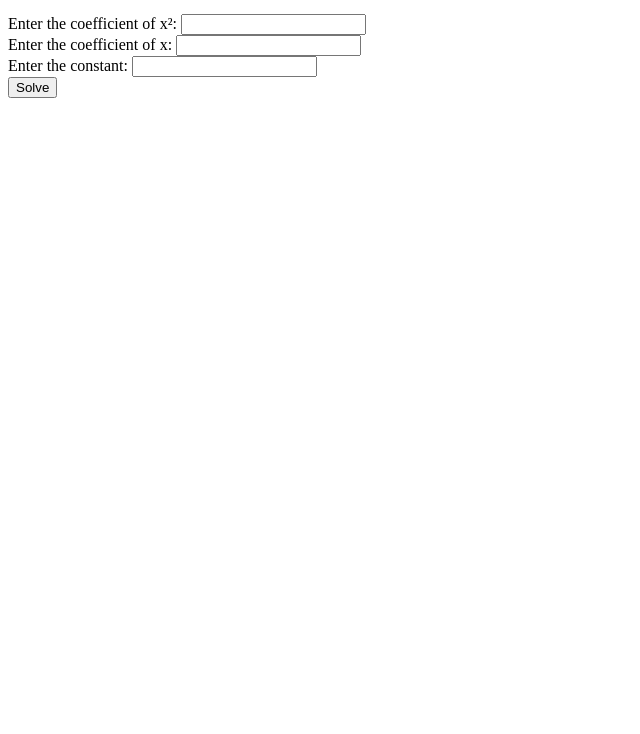
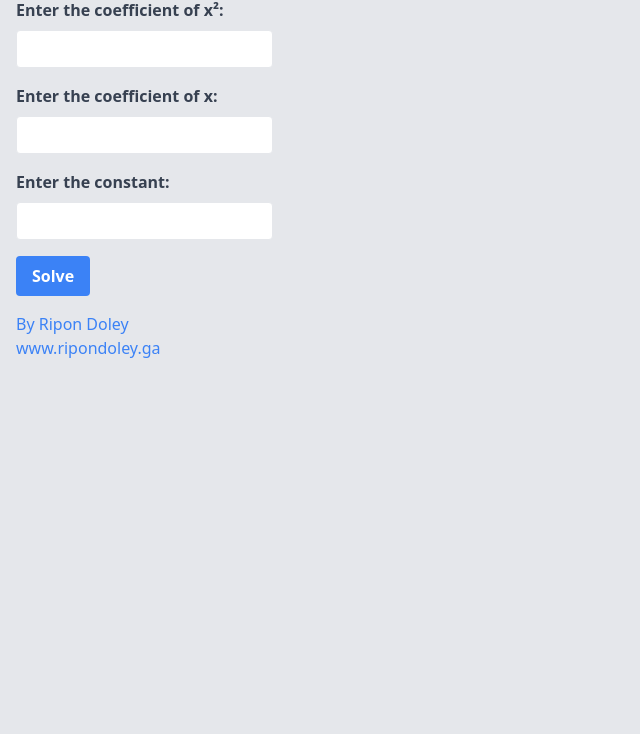
Before and after one commit to ripon-2004/Algebraic-Quadratic-Equation-Solver-, a plain HTML site: page index.html in a window 1280 px wide. Shown: the part 66-800 px from the top of the page, without its empty margins (0-640 px from the left). Drawn offline with nearby package versions, Linux system fonts and the light colour scheme.

Commit message:
Update index.html

```diff
--- a/index.html
+++ b/index.html
@@ -3,29 +3,32 @@
   <head>
     <title>Algebraic Quadratic Equation Solver</title>
     <script src="https://ajax.googleapis.com/ajax/libs/jquery/3.6.0/jquery.min.js"></script>
+    <link href="https://unpkg.com/tailwindcss@2.2.14/dist/tailwind.min.css" rel="stylesheet">
   </head>
-  <body>
-    <h1>Algebraic Quadratic Equation Solver</h1>
-    <form id="equation-form">
-      <div class="form-group">
-        <label for="a">Enter the coefficient of x²:</label>
-        <input type="text" class="form-control" id="a">
+  <body class="bg-gray-200 py-4">
+    <div class="container mx-auto px-4">
+      <h1 class="text-2xl font-bold mb-4">Algebraic Quadratic Equation Solver</h1>
+      <form id="equation-form" class="mb-4">
+        <div class="mb-4">
+          <label class="block text-gray-700 font-bold mb-2" for="a">Enter the coefficient of x²:</label>
+          <input type="text" class="border rounded py-2 px-3 text-gray-700 leading-tight focus:outline-none focus:shadow-outline" id="a" required>
         </div>
-      <div class="form-group">
-        <label for="b">Enter the coefficient of x:</label>
-        <input type="text" class="form-control" id="b">
+        <div class="mb-4">
+          <label class="block text-gray-700 font-bold mb-2" for="b">Enter the coefficient of x:</label>
+          <input type="text" class="border rounded py-2 px-3 text-gray-700 leading-tight focus:outline-none focus:shadow-outline" id="b" required>
         </div>
-      <div class="form-group">
-        <label for="c">Enter the constant:</label>
-        <input type="text" class="form-control" id="c">
+        <div class="mb-4">
+          <label class="block text-gray-700 font-bold mb-2" for="c">Enter the constant:</label>
+          <input type="text" class="border rounded py-2 px-3 text-gray-700 leading-tight focus:outline-none focus:shadow-outline" id="c" required>
         </div>
-      <button type="submit" class="btn btn-primary">Solve</button>
+        <button type="submit" class="bg-blue-500 hover:bg-blue-700 text-white font-bold py-2 px-4 rounded focus:outline-none focus:shadow-outline">Solve</button>
       </form>
       <div id="solution"></div>
-    <div class = "credit" style="color:blue"
-<a href ="https://www.ripondoley.ga/" target="_blank"data-ripon_doley-credit <style="color: #000"></a>
+      <div class="credit mt-4">
+        <h3 class="text-blue-500">By Ripon Doley</h3>
+        <a href="http://www.ripondoley.ga" target="_blank" rel="noopener" class="text-blue-500">www.ripondoley.ga</a>
       </div>
-</div>
+
     <script>
 $(document).ready(function() {
   $("#equation-form").submit(function(event) {
@@ -50,44 +53,45 @@
           $("#solution").html("<p class='text-danger'>Error: The equation has no solution.</p>");
         } else {
           x1 = -c / b;
-                $("#solution").html("<p>x = " + x1 + "</p>");
+          $("#solution").html("<p class='text-success'>x = " + x1 + "</p>");
         }
       }
 
       // Solve quadratic equation
       else if (b == 0 && c == 0) {
         x1 = 0;
-              $("#solution").html("<p>x = " + x1 + "</p>");
+        $("#solution").html("<p class='text-success'>x = " + x1 + "</p>");
       } else if (b == 0 && c != 0) {
         if (-c / a >= 0) {
           x1 = Math.sqrt(-c / a);
           x2 = -Math.sqrt(-c / a);
-                $("#solution").html("<p>x = " + x1 + " or x = " + x2 + "</p>");
+          $("#solution").html("<p class='text-success'>x = " + x1 + " or x = " + x2 + "</p>");
         } else {
           x1 = Math.sqrt(-c / a) + "i";
           x2 = -Math.sqrt(-c / a) + "i";
-                $("#solution").html("<p>x = " + x1 + " or x = " + x2 + "</p>");
+          $("#solution").html("<p class='text-success'>x = " + x1 + " or x = " + x2 + "</p>");
         }
       } else {
         discriminant = b * b - 4 * a * c;
         if (discriminant > 0) {
           x1 = (-b + Math.sqrt(discriminant)) / (2 * a);
           x2 = (-b - Math.sqrt(discriminant)) / (2 * a);
-                $("#solution").html("<p>x = " + x1 + " or x = " + x2 + "</p>");
+          $("#solution").html("<p class='text-success'>x = " + x1 + " or x = " + x2 + "</p>");
         } else if (discriminant == 0) {
           x1 = -b / (2 * a);
-            $("#solution").html("<p>x = " + x1 + "</p>");
+          $("#solution").html("<p class='text-success'>x = " + x1 + "</p>");
         } else {
           realPart = -b / (2 * a);
           imaginaryPart = Math.sqrt(-discriminant) / (2 * a);
           x1 = realPart + " + " + imaginaryPart + "i";
           x2 = realPart + " - " + imaginaryPart + "i";
-            $("#solution").html("<p>x = " + x1 + " or x = " + x2 + "</p>");
+          $("#solution").html("<p class='text-success'>x = " + x1 + " or x = " + x2 + "</p>");
         }
       }
     }
   });
 });
+
     </script>
 </body>
 </html>
```
Lines whose indentation alone changed are shown as unchanged.
